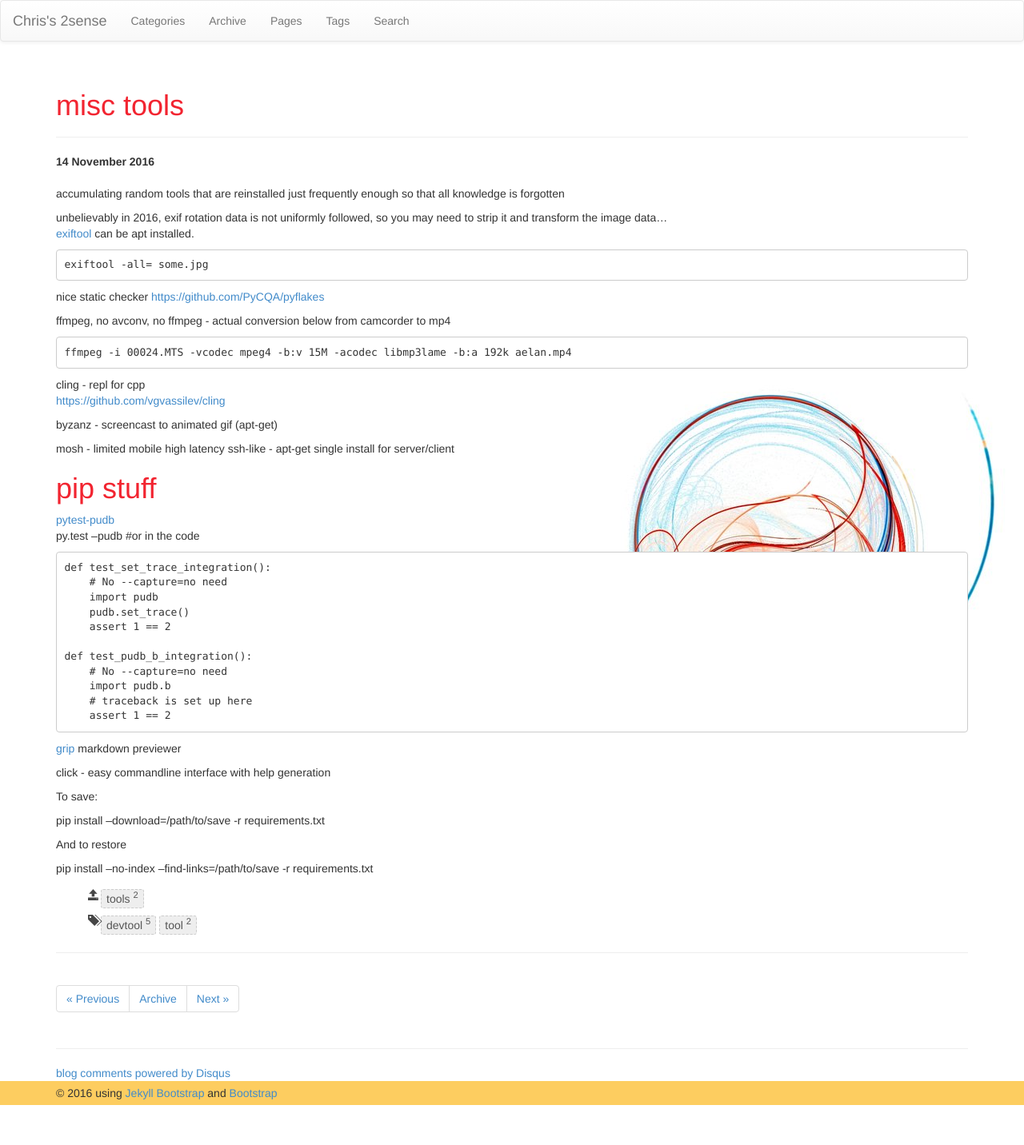
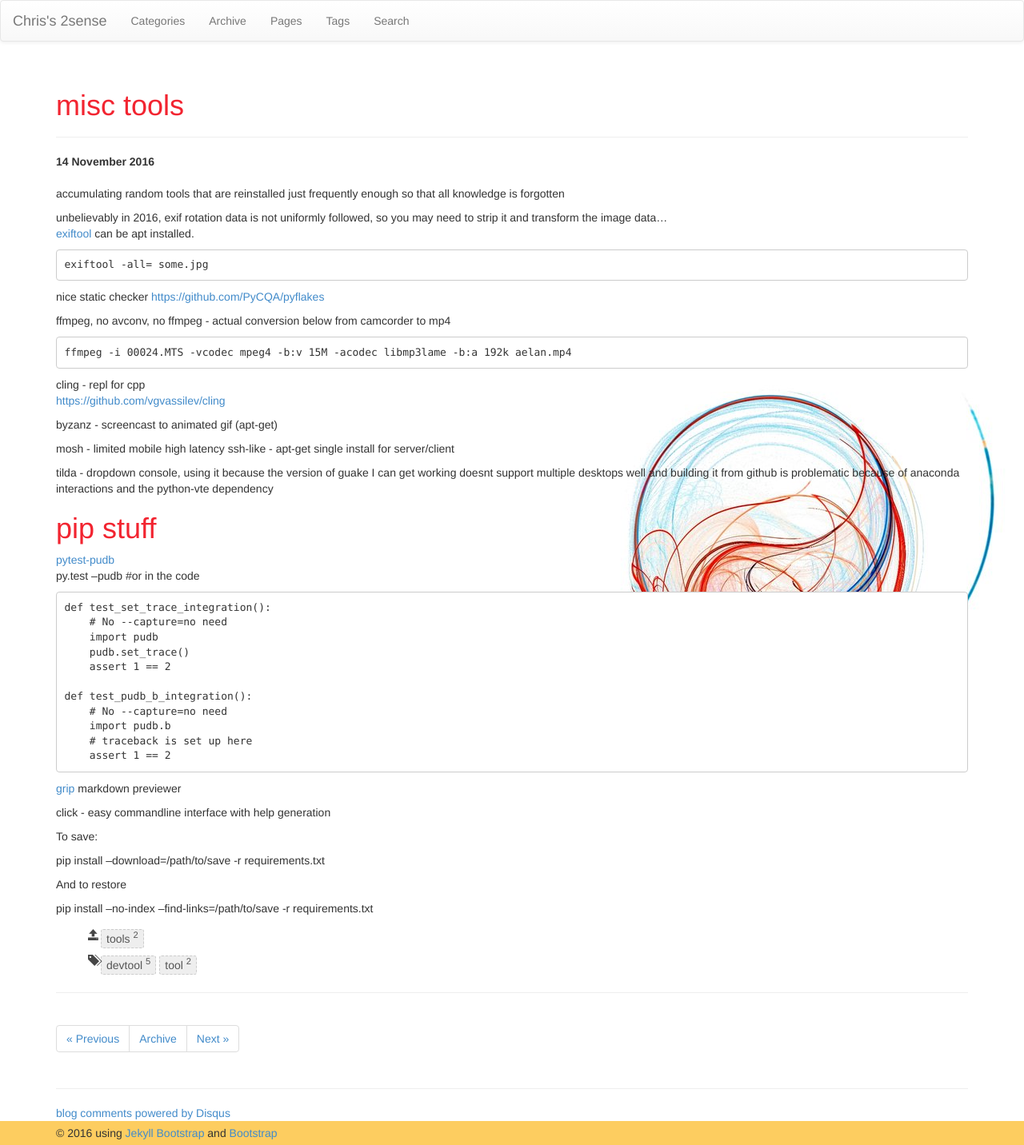
Before and after one commit to faizanvahevaria/chrisamow.github.io, a Jekyll site: the page built from _posts/2016-11-14-misc-tools.md, in a window 1280 px wide. Shown: the whole page at 80% size. Built offline with Jekyll 4.4.1, drawn with Linux system fonts in a browser that asks for light colours; nearby versions of some CDN libraries; comment, search, counter and statistics services are not loaded; before the commit the page ends 1382 px from its top, so only the background shows below that.

Commit message:
blog content

```diff
--- a/_posts/2016-11-14-misc-tools.md
+++ b/_posts/2016-11-14-misc-tools.md
@@ -33,6 +33,9 @@ byzanz - screencast to animated gif (apt-get)
 
 mosh - limited mobile high latency ssh-like - apt-get single install for server/client
 
+tilda - dropdown console, using it because the version of guake I can get working doesnt support multiple desktops well and building it from github is problematic because of anaconda interactions and the python-vte dependency
+
+
 
 # pip stuff
 
```
